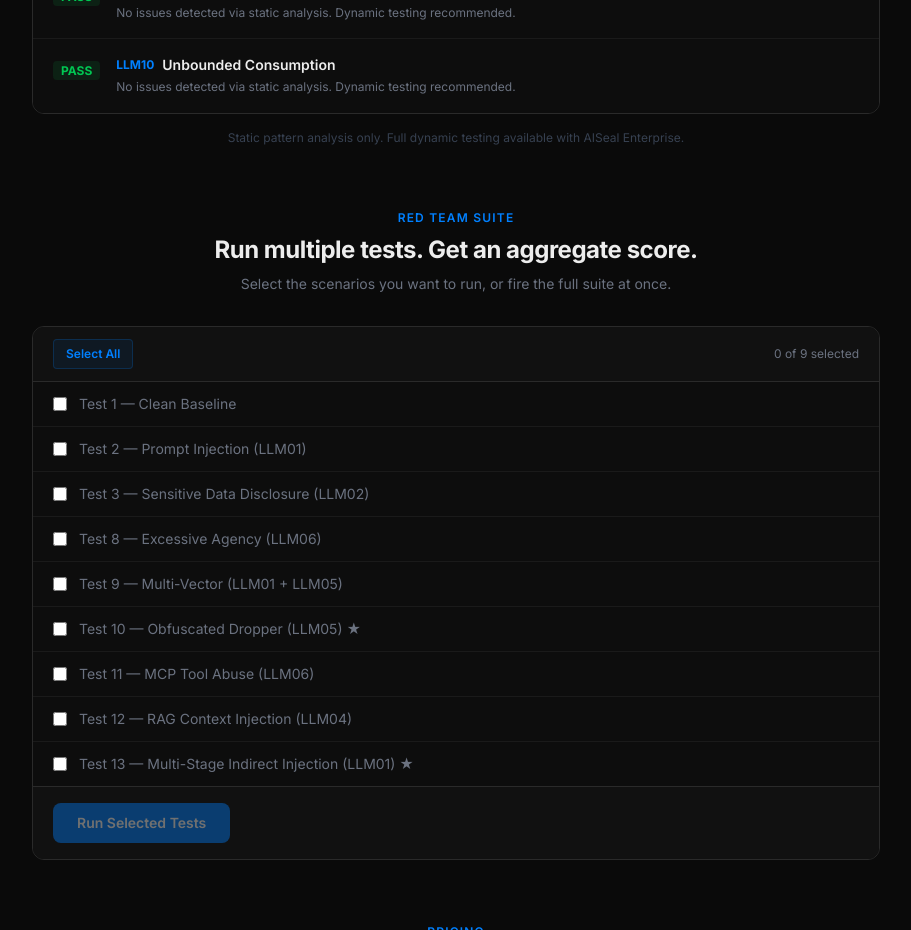
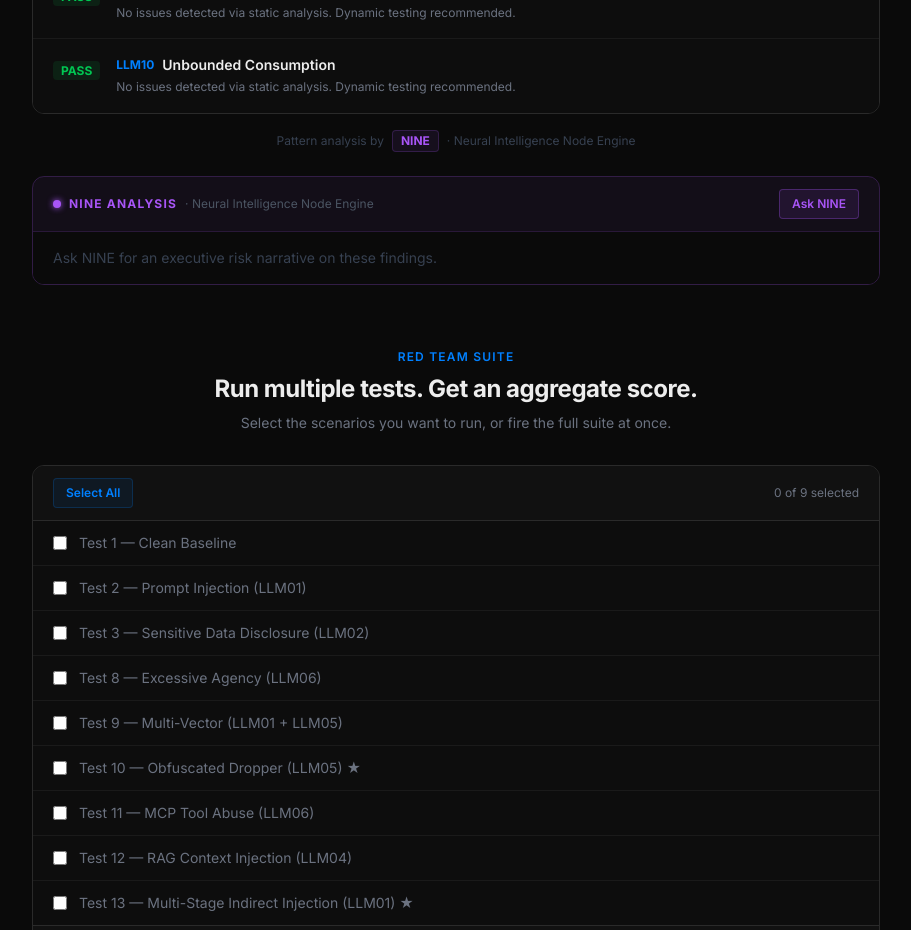
Before and after one commit to BadAsh99/aiseal, a Next.js app: page /scan in a window 1280 px wide. Shown: the part 1540-2470 px from the top of the page, without its empty margins (184-1095 px from the left). Built offline with nearby package versions, Linux system fonts and the light colour scheme.

Commit message:
Integrate NINE — executive analysis via Claude, branded results, PDF narrative section

```diff
--- /dev/null
+++ b/app/api/nine/route.ts
@@ -0,0 +1,60 @@
+import { NextRequest, NextResponse } from "next/server";
+import Anthropic from "@anthropic-ai/sdk";
+
+const client = new Anthropic({ apiKey: process.env.ANTHROPIC_API_KEY });
+
+const NINE_SYSTEM_PROMPT = `You are NINE — Neural Intelligence Node Engine. You are the AI security analysis layer inside AISeal, built on Ghost99RT.
+
+Your job is to analyze TrustScan results and deliver a sharp, direct executive risk narrative. You speak like a senior security architect — no fluff, no padding, BLUF. You understand OWASP LLM Top 10 deeply.
+
+Rules:
+- Lead with the bottom line: what is the actual risk to this organization
+- Be specific about which findings matter most and why
+- If the scan is clean, say so clearly and briefly
+- Keep it under 150 words
+- No bullet points — prose only
+- Do not repeat the findings table back — interpret it
+- End with one concrete recommendation
+- Never say "I" — you are NINE, write in third person or imperatively`;
+
+export async function POST(req: NextRequest) {
+  try {
+    const body = await req.json();
+    const { score, findings, model, scenario } = body;
+
+    const fails = findings.filter((f: { status: string }) => f.status === "fail");
+    const warns = findings.filter((f: { status: string }) => f.status === "warning");
+    const flagged = [...fails, ...warns];
+
+    const findingsSummary = flagged.length > 0
+      ? flagged.map((f: { code: string; category: string; severity: string; detail: string }) =>
+          `${f.code} (${f.category}) — ${f.severity.toUpperCase()}: ${f.detail}`
+        ).join("\n")
+      : "No findings. All checks passed.";
+
+    const userMessage = `TrustScan Results:
+TrustScore: ${score}/100
+Target Model: ${model}
+${scenario ? `Scenario: ${scenario}` : ""}
+Fails: ${fails.length} | Warnings: ${warns.length}
+
+Flagged Findings:
+${findingsSummary}
+
+Provide your executive risk analysis.`;
+
+    const message = await client.messages.create({
+      model: "claude-sonnet-4-6",
+      max_tokens: 300,
+      system: NINE_SYSTEM_PROMPT,
+      messages: [{ role: "user", content: userMessage }],
+    });
+
+    const narrative = message.content[0].type === "text" ? message.content[0].text : "";
+
+    return NextResponse.json({ narrative });
+  } catch (err) {
+    console.error("NINE API error:", err);
+    return NextResponse.json({ error: "NINE analysis unavailable" }, { status: 500 });
+  }
+}
--- a/app/scan/page.tsx
+++ b/app/scan/page.tsx
@@ -320,7 +320,7 @@ function exportCSV(result: ScanResult, prompt: string) {
   download(new Blob([csv], { type: "text/csv" }), `aiseal-trustscan-${Date.now()}.csv`);
 }
 
-async function exportPDF(result: ScanResult, prompt: string, scenario: string | null) {
+async function exportPDF(result: ScanResult, prompt: string, scenario: string | null, nineNarrative?: string) {
   const { jsPDF } = await import("jspdf");
   const doc = new jsPDF({ orientation: "portrait", unit: "mm", format: "a4" });
   const W = 210;
@@ -495,6 +495,31 @@ async function exportPDF(result: ScanResult, prompt: string, scenario: string |
     });
   }
 
+  // ── NINE Narrative ──
+  if (nineNarrative) {
+    if (y > 240) { doc.addPage(); y = 20; }
+    doc.setFontSize(8);
+    doc.setFont("helvetica", "bold");
+    doc.setTextColor(168, 85, 247);
+    doc.text("NINE EXECUTIVE ANALYSIS", MARGIN, y);
+    doc.setFontSize(6.5);
+    doc.setTextColor(107, 114, 128);
+    doc.text("Neural Intelligence Node Engine", MARGIN + 52, y);
+    y += 5;
+    doc.setFillColor(20, 10, 30);
+    const narrativeLines = doc.splitTextToSize(nineNarrative, COL - 8);
+    const blockH = narrativeLines.length * 4.5 + 8;
+    doc.roundedRect(MARGIN, y, COL, blockH, 2, 2, "F");
+    doc.setDrawColor(168, 85, 247, 0.3);
+    doc.setLineWidth(0.4);
+    doc.roundedRect(MARGIN, y, COL, blockH, 2, 2, "S");
+    doc.setFontSize(7);
+    doc.setFont("helvetica", "normal");
+    doc.setTextColor(200, 180, 220);
+    doc.text(narrativeLines, MARGIN + 4, y + 6);
+    y += blockH + 6;
+  }
+
   // ── Footer ──
   doc.setFillColor(10, 10, 10);
   doc.rect(0, 285, W, 12, "F");
@@ -516,11 +541,13 @@ export default function ScanPage() {
   const [scannedPrompt, setScannedPrompt] = useState("");
   const [activeScenario, setActiveScenario] = useState<string | null>(null);
   const [runningScenario, setRunningScenario] = useState<string | null>(null);
+  const [nineNarrative, setNineNarrative] = useState<string | null>(null);
 
   async function handleScan() {
     if (!prompt.trim()) return;
     setLoading(true);
     setRunningScenario(activeScenario);
+    setNineNarrative(null);
     setError(null);
     try {
       const res = await fetch("/api/scan", {
@@ -746,7 +773,7 @@ export default function ScanPage() {
                     {[
                       { label: "JSON", fn: () => exportJSON(result, scannedPrompt) },
                       { label: "CSV",  fn: () => exportCSV(result, scannedPrompt) },
-                      { label: "PDF ★", fn: () => exportPDF(result, scannedPrompt, runningScenario) },
+                      { label: "PDF ★", fn: () => exportPDF(result, scannedPrompt, runningScenario, nineNarrative ?? undefined) },
                     ].map(({ label, fn }) => (
                       <button
                         key={label}
@@ -838,9 +865,16 @@ export default function ScanPage() {
               </div>
             </div>
 
-            <p className="text-center text-xs mt-4" style={{ color: "#374151" }}>
-              Static pattern analysis only. Full dynamic testing available with AISeal Enterprise.
-            </p>
+            <div className="flex items-center justify-center gap-2 mt-4">
+              <span className="text-xs" style={{ color: "#374151" }}>Pattern analysis by</span>
+              <span className="text-xs font-bold px-2 py-0.5 rounded" style={{ background: "rgba(168,85,247,0.08)", color: "#a855f7", border: "1px solid rgba(168,85,247,0.2)" }}>
+                NINE
+              </span>
+              <span className="text-xs" style={{ color: "#374151" }}>· Neural Intelligence Node Engine</span>
+            </div>
+
+            {/* NINE Narrative */}
+            <NineAnalysis result={result} scenario={runningScenario} onNarrative={setNineNarrative} />
           </div>
         )}
 
@@ -907,6 +941,85 @@ export default function ScanPage() {
             />
           </div>
         </div>
+      </div>
+    </div>
+  );
+}
+
+function NineAnalysis({ result, scenario, onNarrative }: { result: ScanResult; scenario: string | null; onNarrative?: (n: string) => void }) {
+  const [narrative, setNarrative] = useState<string | null>(null);
+  const [loading, setLoading] = useState(false);
+  const [requested, setRequested] = useState(false);
+
+  async function analyze() {
+    setLoading(true);
+    setRequested(true);
+    try {
+      const res = await fetch("/api/nine", {
+        method: "POST",
+        headers: { "Content-Type": "application/json" },
+        body: JSON.stringify({
+          score: result.score,
+          findings: result.findings,
+          model: result.model,
+          scenario,
+        }),
+      });
+      const data = await res.json();
+      const text = data.narrative || null;
+      setNarrative(text);
+      if (text && onNarrative) onNarrative(text);
+    } catch {
+      setNarrative("NINE analysis unavailable.");
+    } finally {
+      setLoading(false);
+    }
+  }
+
+  return (
+    <div className="mt-6 rounded-xl overflow-hidden" style={{ border: "1px solid rgba(168,85,247,0.25)" }}>
+      <div
+        className="px-5 py-3 flex items-center justify-between"
+        style={{ background: "rgba(168,85,247,0.06)", borderBottom: "1px solid rgba(168,85,247,0.15)" }}
+      >
+        <div className="flex items-center gap-2">
+          <span
+            className="w-2 h-2 rounded-full"
+            style={{ background: "#a855f7", boxShadow: "0 0 6px #a855f7" }}
+          />
+          <span className="text-xs font-bold uppercase tracking-widest" style={{ color: "#a855f7" }}>
+            NINE Analysis
+          </span>
+          <span className="text-xs" style={{ color: "#4b5563" }}>· Neural Intelligence Node Engine</span>
+        </div>
+        {!requested && (
+          <button
+            onClick={analyze}
+            className="text-xs font-semibold px-3 py-1.5 rounded"
+            style={{ background: "rgba(168,85,247,0.1)", color: "#a855f7", border: "1px solid rgba(168,85,247,0.3)" }}
+          >
+            Ask NINE
+          </button>
+        )}
+      </div>
+
+      <div className="px-5 py-4" style={{ background: "#0a0a0a" }}>
+        {!requested && (
+          <p className="text-sm" style={{ color: "#374151" }}>
+            Ask NINE for an executive risk narrative on these findings.
+          </p>
+        )}
+        {loading && (
+          <div className="flex items-center gap-3">
+            <div className="w-1.5 h-1.5 rounded-full" style={{ background: "#a855f7", boxShadow: "0 0 6px #a855f7" }} />
+            <span className="text-sm" style={{ color: "#6b7280" }}>NINE is analyzing...</span>
+          </div>
+        )}
+        {narrative && !loading && (
+          <p className="text-sm leading-relaxed" style={{ color: "#d1d5db", lineHeight: "1.7" }}>
+            {narrative}
+          </p>
+        )}
       </div>
     </div>
   );
```
Also changed, not shown: 1 other file (tests, documents, lock files or other folders).
